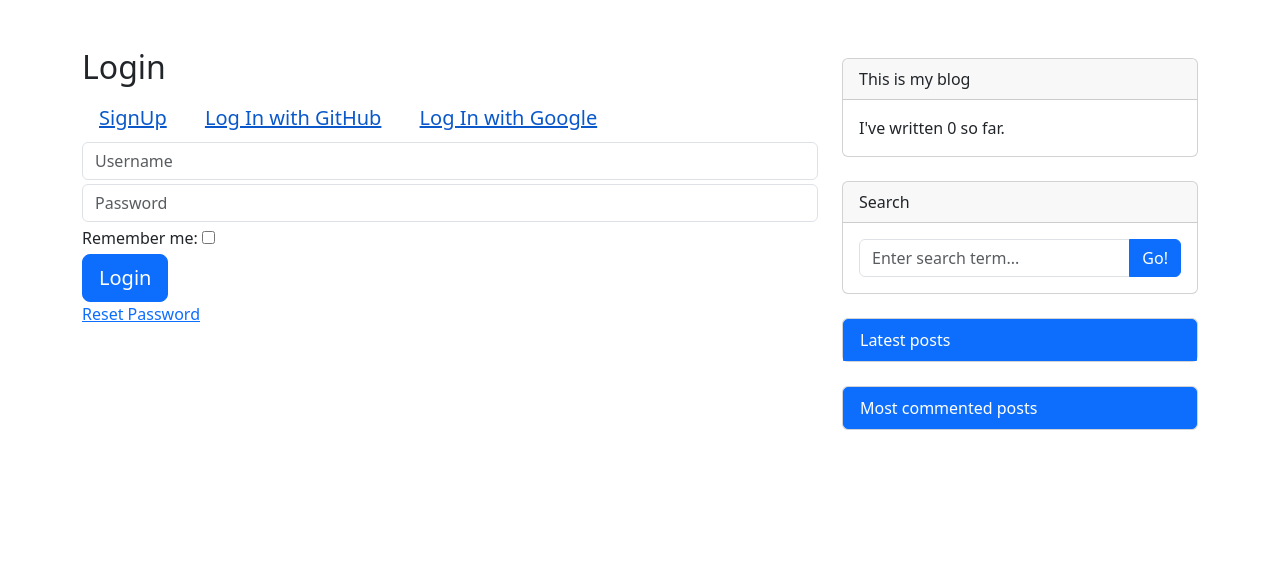
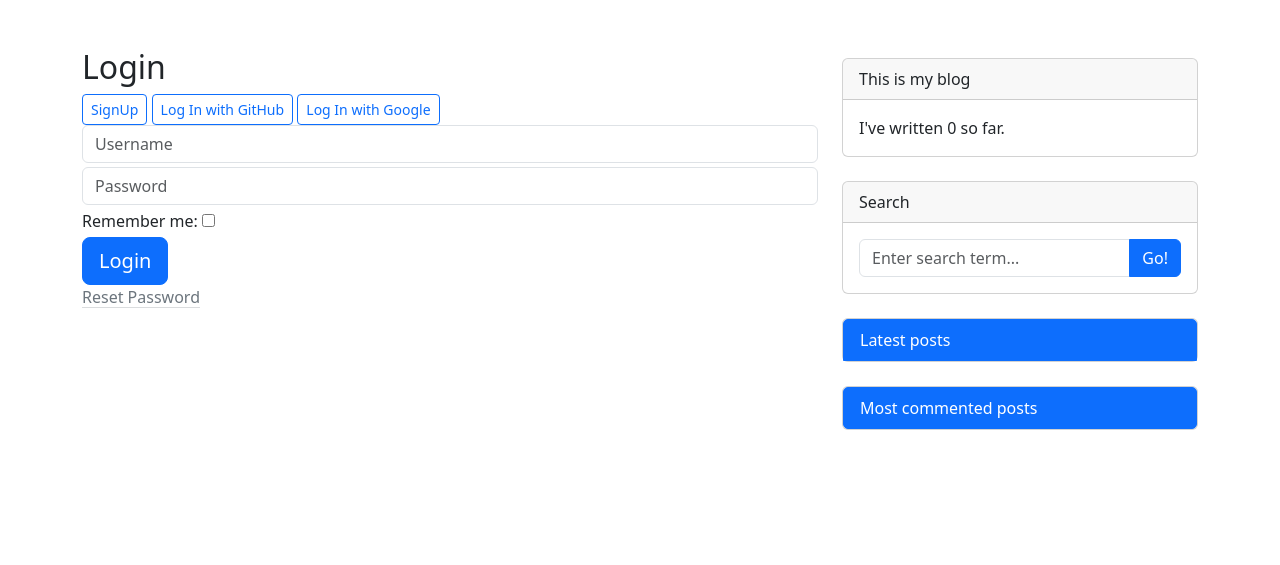
Before and after one commit to Floom1/django-blog-site, a Django app: page /accounts/login/ in a window 1280 px wide. Shown: the part 56-621 px from the top of the page. Run offline with Django 5.2, Linux system fonts and the light colour scheme; data that the repository does not hold is empty; some libraries are stand-ins or nearby versions.

Commit message:
some style for buttons, links

```diff
--- a/templates/blog/post/list.html
+++ b/templates/blog/post/list.html
@@ -12,7 +12,7 @@
 
     {% for post in posts %}
         <h2 class="fw-bolder" >
-            <a href="{{ post.get_absolute_url }}"> {{ post.title }}</a>
+            <a href="{{ post.get_absolute_url }}" class="link-primary link-offset-2 link-underline-opacity-25 link-underline-opacity-100-hover"> {{ post.title }}</a>
         </h2>
         {% if post.tags.all %}
             Tags:
--- a/templates/registration/login.html
+++ b/templates/registration/login.html
@@ -12,9 +12,10 @@
             </div>
         </div>
     {% endif %}
-    <a href="{% url 'signup' %}" class="btn btn-link btn-lg active btn-block">SignUp</a>
-    <a href="{% url 'social:begin' 'github' %}" class="btn btn-link btn-lg active btn-block">Log In with GitHub</a>
-    <a href="{% url 'social:begin' 'google-oauth2' %}" class="btn btn-link btn-lg active btn-block">Log In with Google</a>
+    <a href="{% url 'signup' %}" class="btn btn-outline-primary btn-sm btn-block">SignUp</a>
+    <a href="{% url 'social:begin' 'github' %}" class="btn btn-outline-primary btn-sm btn-block">Log In with GitHub</a>
+    <a href="{% url 'social:begin' 'google-oauth2' %}" class="btn btn-outline-primary btn-sm btn-block">Log In with Google</a>
+    <br>
     <form method="post" class="form">
         {{ form.username }}
         {{ form.password }}
@@ -22,5 +23,5 @@
         {% csrf_token %}
         <input type="submit" class="btn btn-primary btn-lg" value="Login">
     </form>
-    <a href="{% url 'password_reset' %}">Reset Password</a>
+    <a href="{% url 'password_reset' %}" class="link-secondary link-offset-2 link-underline-opacity-25 link-underline-opacity-100-hover">Reset Password</a>
 {% endblock %}
```
